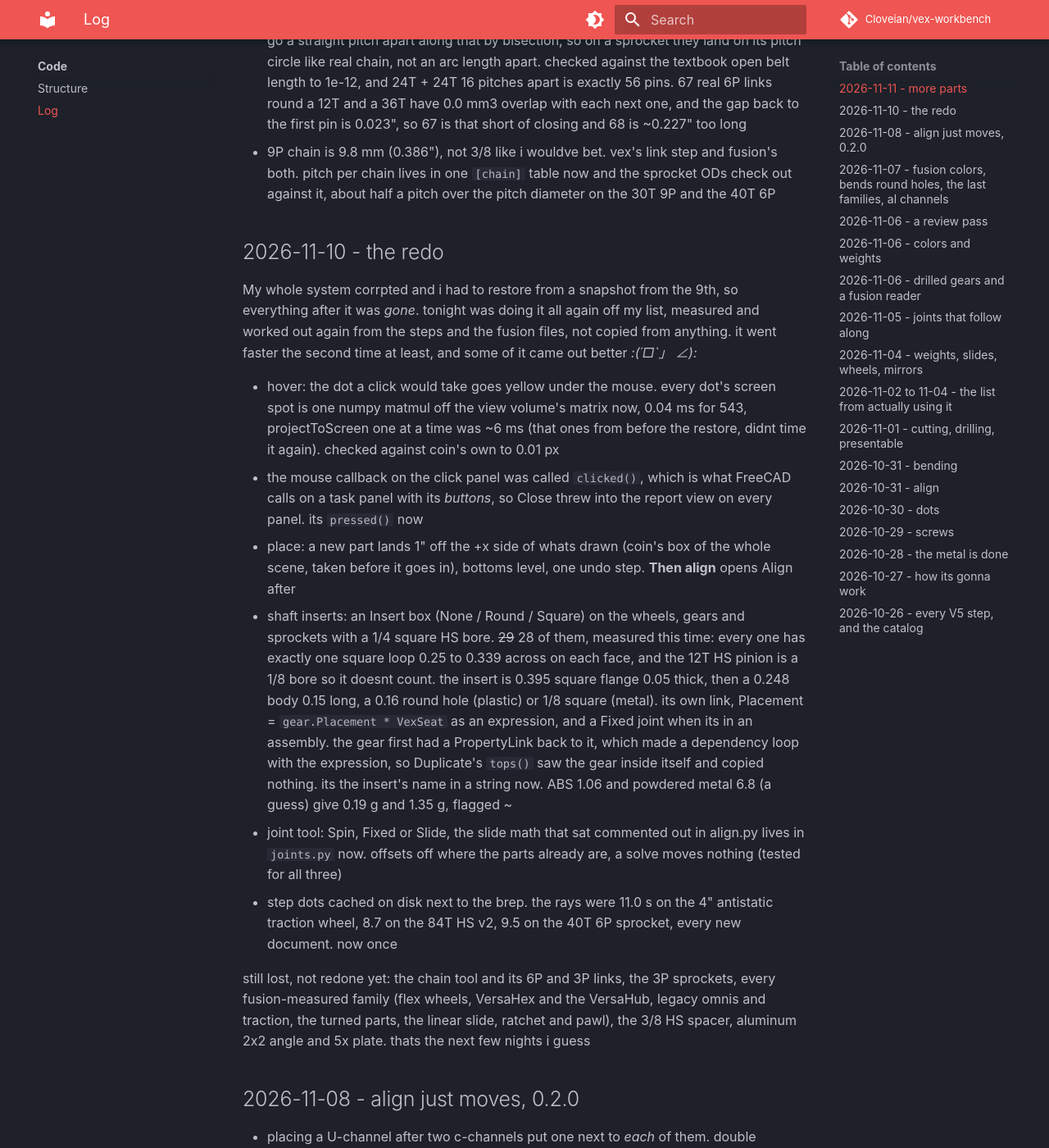
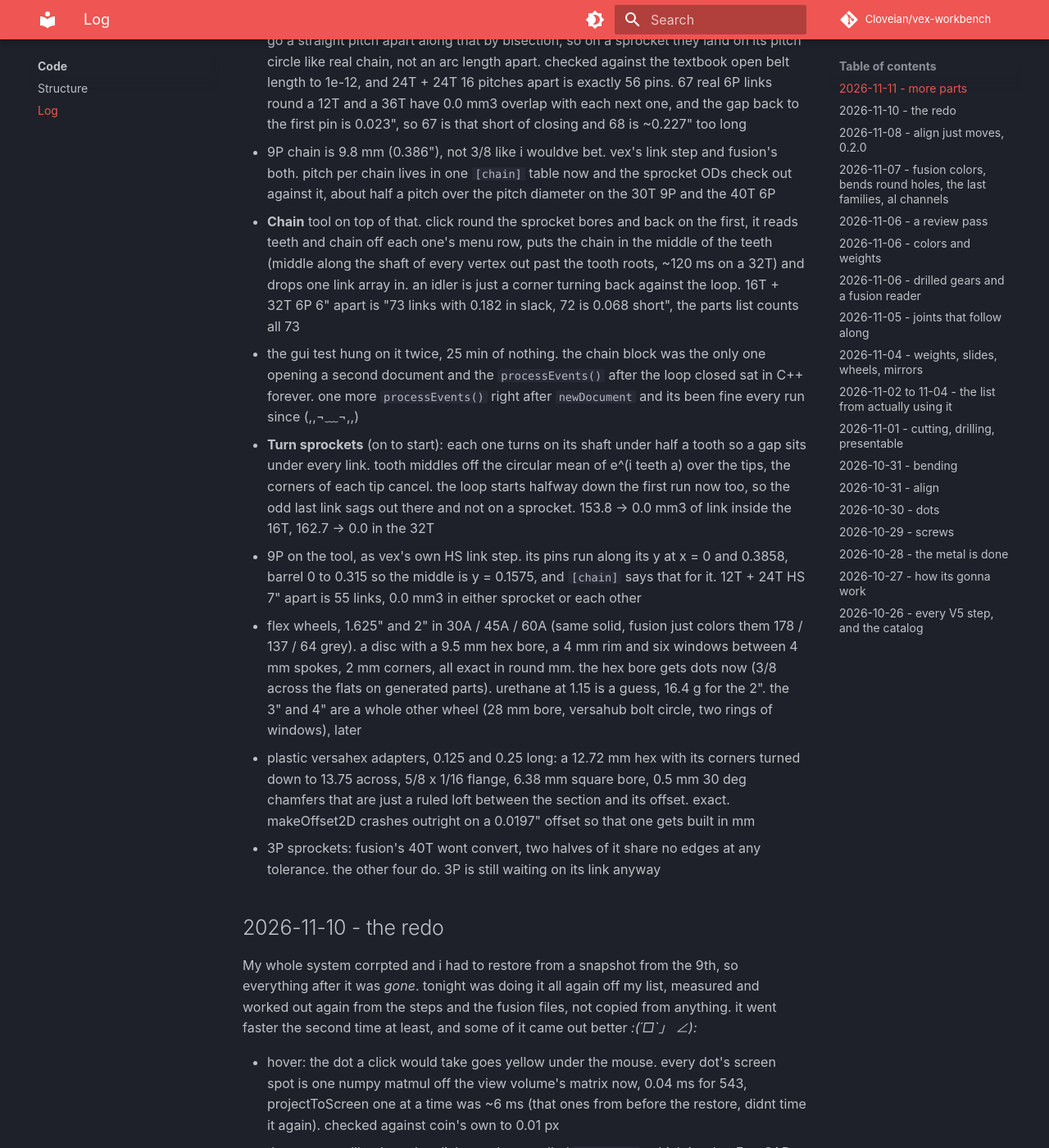
Before and after one commit to Cloveian/vex-workbench, an MkDocs documentation site: the page built from docs/code/log.md, in a window 1280 px wide and 1400 px high, scrolled down 811 px. Shown: the whole window at 82% size. Built offline with MkDocs 1.6.1 and Material for MkDocs 9.7.7, drawn with Linux system fonts in a browser that asks for light colours; comment, search, counter and statistics services are not loaded.

Commit message:
log for the chain tool, flex wheels and the adapters

```diff
--- a/docs/code/log.md
+++ b/docs/code/log.md
@@ -8,6 +8,13 @@
 - 6P chain links, generated. every number on fusion's link is a round mm (3.25, 4.45, 5.65, 4.4 tall, a 3.2 barrel, 2 mm peg into a 2.1 hole) and mine xors against it at 0.000000%. *Yippee.* the 3P link is toroids and splines all over its snap pin, thats a whole other night
 - chain math (`chain.py`), no tool on it yet. the loop round the sprockets is the tangent lines between pitch circles plus the arcs, a signed radius per sprocket so an idler can wrap the other way (and the overlap check is just |r2 - r1| >= the center distance). pins go a straight pitch apart along that by bisection, so on a sprocket they land on its pitch circle like real chain, not an arc length apart. checked against the textbook open belt length to 1e-12, and 24T + 24T 16 pitches apart is exactly 56 pins. 67 real 6P links round a 12T and a 36T have 0.0 mm3 overlap with each next one, and the gap back to the first pin is 0.023", so 67 is that short of closing and 68 is ~0.227" too long
 - 9P chain is 9.8 mm (0.386"), not 3/8 like i wouldve bet. vex's link step and fusion's both. pitch per chain lives in one `[chain]` table now and the sprocket ODs check out against it, about half a pitch over the pitch diameter on the 30T 9P and the 40T 6P
+- **Chain** tool on top of that. click round the sprocket bores and back on the first, it reads teeth and chain off each one's menu row, puts the chain in the middle of the teeth (middle along the shaft of every vertex out past the tooth roots, ~120 ms on a 32T) and drops one link array in. an idler is just a corner turning back against the loop. 16T + 32T 6P 6" apart is "73 links with 0.182 in slack, 72 is 0.068 short", the parts list counts all 73
+- the gui test hung on it twice, 25 min of nothing. the chain block was the only one opening a second document and the `processEvents()` after the loop closed sat in C++ forever. one more `processEvents()` right after `newDocument` and its been fine every run since (,,¬﹏¬,,)
+- **Turn sprockets** (on to start): each one turns on its shaft under half a tooth so a gap sits under every link. tooth middles off the circular mean of e^(i teeth a) over the tips, the corners of each tip cancel. the loop starts halfway down the first run now too, so the odd last link sags out there and not on a sprocket. 153.8 -> 0.0 mm3 of link inside the 16T, 162.7 -> 0.0 in the 32T
+- 9P on the tool, as vex's own HS link step. its pins run along its y at x = 0 and 0.3858, barrel 0 to 0.315 so the middle is y = 0.1575, and `[chain]` says that for it. 12T + 24T HS 7" apart is 55 links, 0.0 mm3 in either sprocket or each other
+- flex wheels, 1.625" and 2" in 30A / 45A / 60A (same solid, fusion just colors them 178 / 137 / 64 grey). a disc with a 9.5 mm hex bore, a 4 mm rim and six windows between 4 mm spokes, 2 mm corners, all exact in round mm. the hex bore gets dots now (3/8 across the flats on generated parts). urethane at 1.15 is a guess, 16.4 g for the 2". the 3" and 4" are a whole other wheel (28 mm bore, versahub bolt circle, two rings of windows), later
+- plastic versahex adapters, 0.125 and 0.25 long: a 12.72 mm hex with its corners turned down to 13.75 across, 5/8 x 1/16 flange, 6.38 mm square bore, 0.5 mm 30 deg chamfers that are just a ruled loft between the section and its offset. exact. makeOffset2D crashes outright on a 0.0197" offset so that one gets built in mm
+- 3P sprockets: fusion's 40T wont convert, two halves of it share no edges at any tolerance. the other four do. 3P is still waiting on its link anyway
 
 ## 2026-11-10 - the redo
 
```
